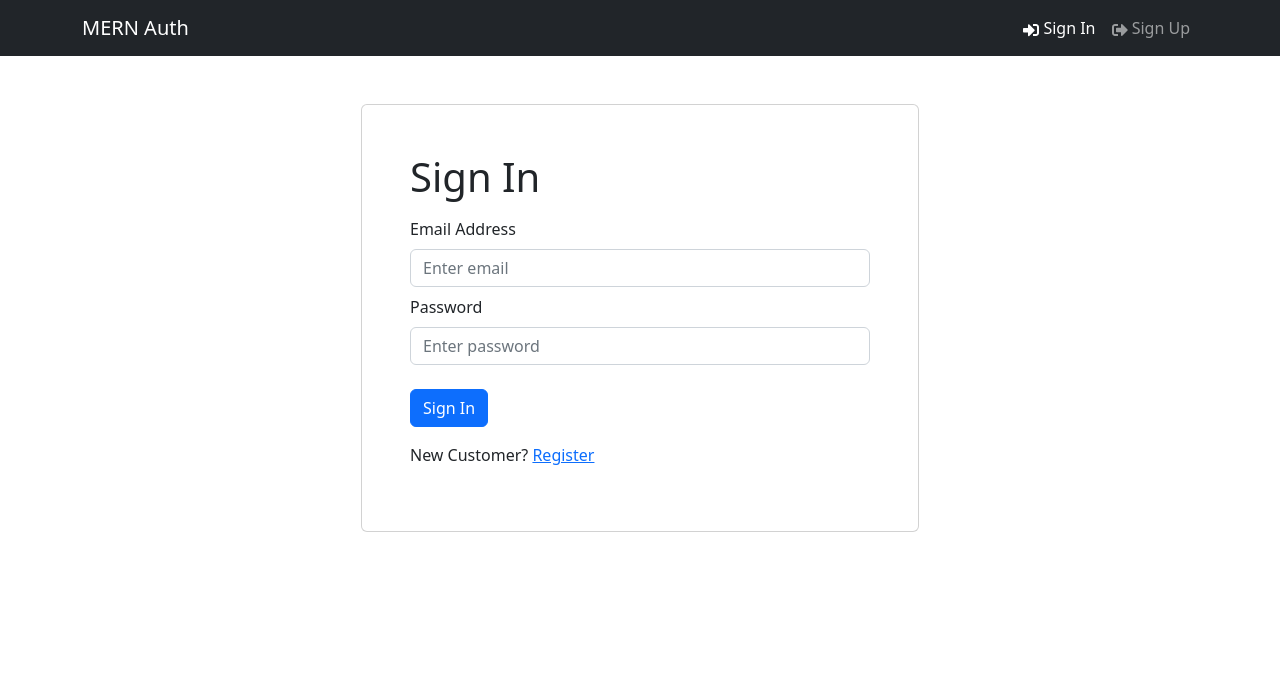
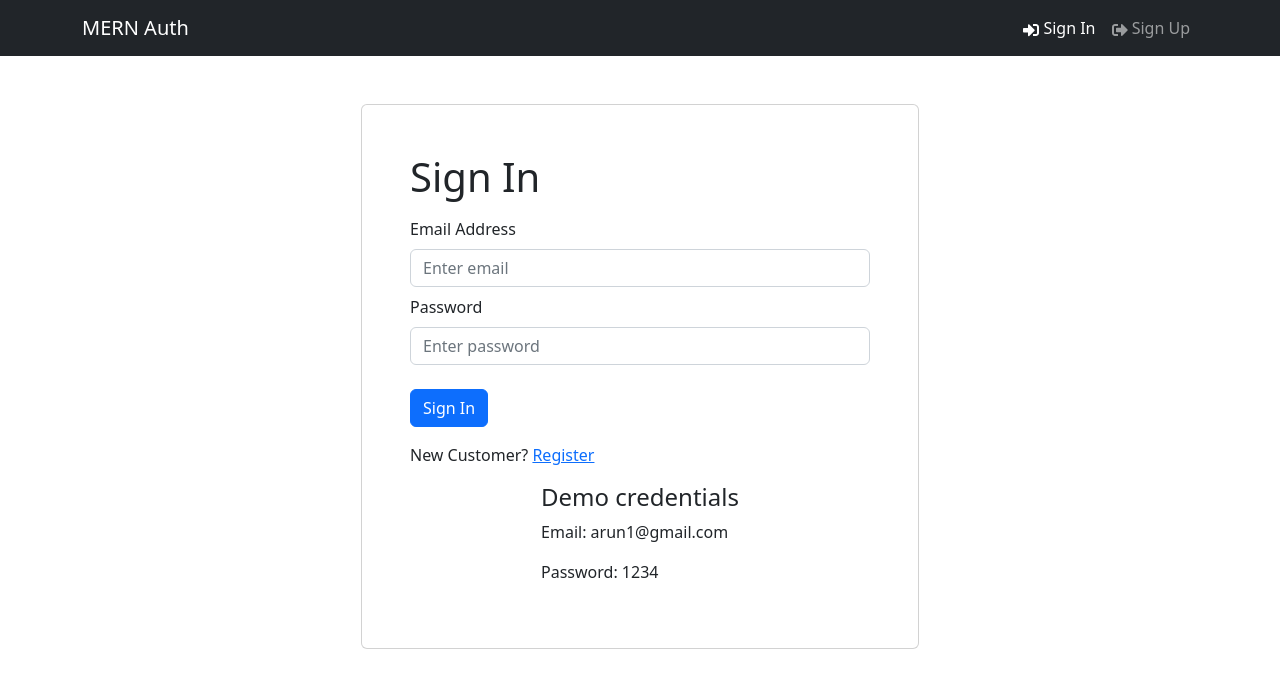
Before and after one commit to ArunkumarVK4/MERN-Auth-Frontend, a React (Vite) app: page /login in a window 1280 px wide. Shown: the top 688 px of the page. Built offline with nearby package versions, Linux system fonts and the light colour scheme.

Commit message:
add Demo credentials

```diff
--- a/src/screens/LoginScreen.jsx
+++ b/src/screens/LoginScreen.jsx
@@ -81,6 +81,12 @@ const LoginScreen = () => {
           New Customer? <Link to='/register'>Register</Link>
         </Col>
       </Row>
+      <div style={{margin:"0 auto"}}>
+        <h4>Demo credentials</h4>
+        <p>Email: arun1@gmail.com</p>
+        <p>Password: 1234</p>
+        <h3></h3>
+      </div>
     </FormContainer>
   );
 };
```
